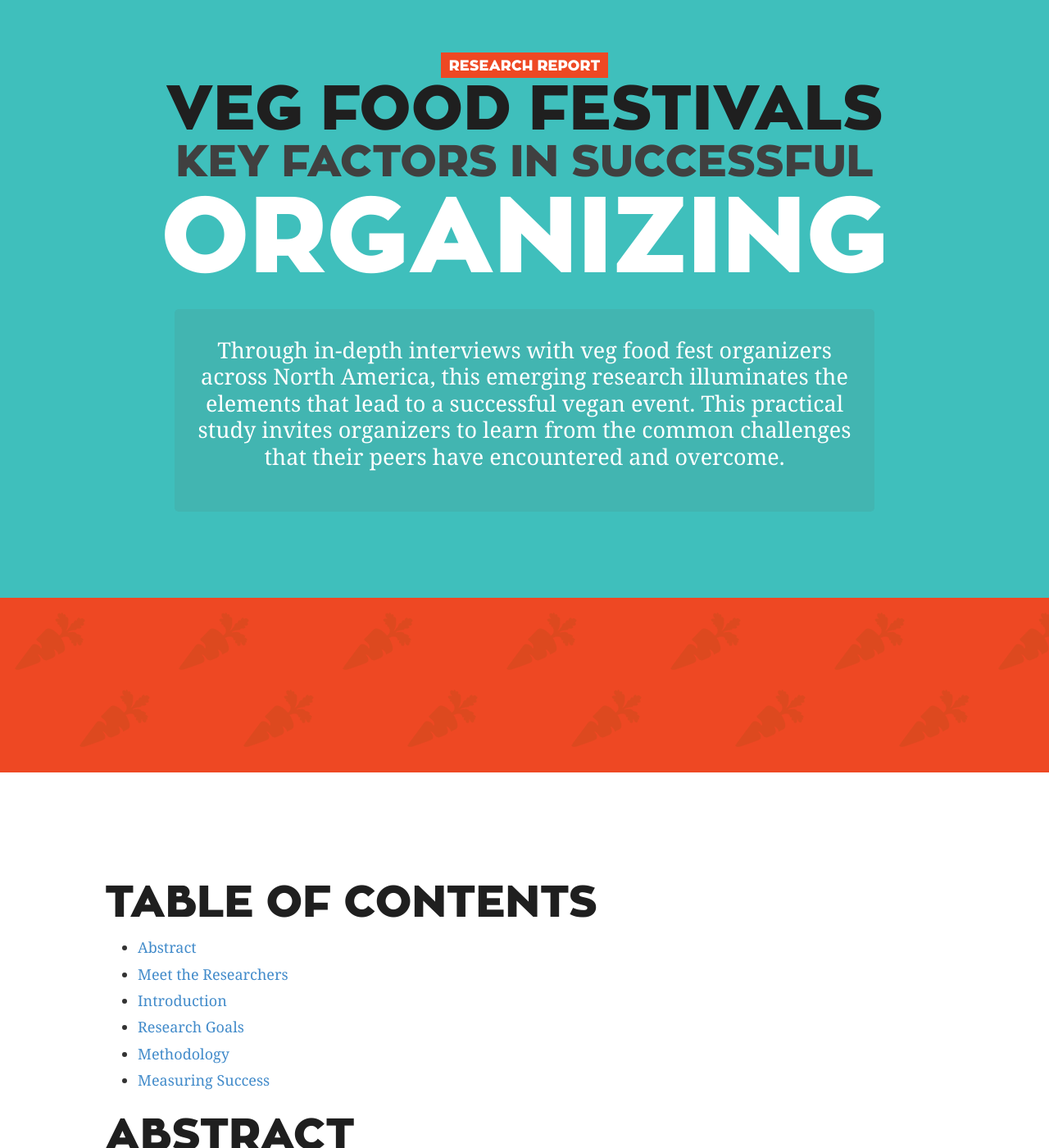
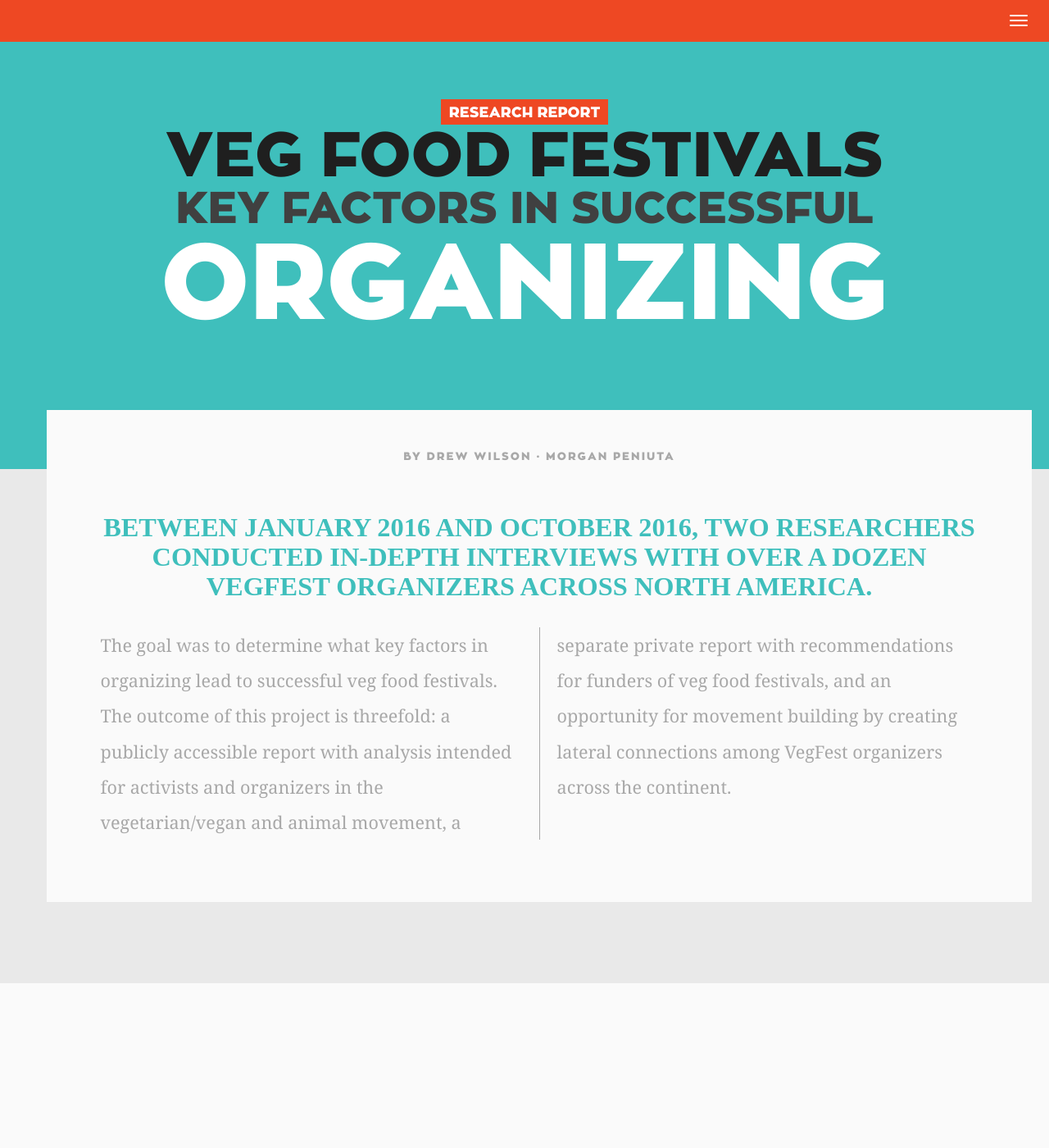
Before and after one commit to VegFest/vegfest.org, a Jekyll site: the page built from _posts/2016-07-07-research2016.md, in a window 1280 px wide and 1400 px high. Shown: the whole window at 82% size. Built offline with Jekyll 4.4.1, drawn with Linux system fonts in a browser that asks for light colours.

Commit message:
styling to look up like mockup

```diff
--- a/_layouts/research2016-template.html
+++ b/_layouts/research2016-template.html
@@ -31,6 +31,32 @@
 
 	</head>
 	<body>
+
+		<nav class="navbar navbar-default navbar-fixed-top" role="navigation">
+
+      <div class="navbar-header">
+						<button type="button" class="navbar-toggle collapsed" data-toggle="collapse" data-target="#toc">
+                <span class="sr-only">Toggle navigation</span>
+                <span class="icon-bar"></span>
+                <span class="icon-bar"></span>
+                <span class="icon-bar"></span>
+            </button>
+
+      </div>
+
+      <!-- Collect the nav links, forms, and other content for toggling -->
+      <div class="collapse navbar-collapse" id="toc">
+          <ul class="nav navbar-nav">
+						{% for post in site.categories['research2016'] reversed %}
+							<li><a href="#{{post.title | slugify}}" data-toggle="collapse" data-target=".navbar-collapse.in">{{forloop.index}}. {{post.title}}</a></li>
+						{% endfor %}
+          </ul>
+      </div>
+
+		</nav>
+
+
+
 		<div class="container-fluid" id="top-heading">
 			<header class="row" id="research-header">
 				<span id="research-report-box">
@@ -39,35 +65,30 @@
 				<h1>Veg Food Festivals</h1>
 				<h2 style="color: #404040;">Key Factors in Successful</h2>
 				<h3>Organizing</h1>
-				<div class="row">
-					<div class="col-sm-offset-1 col-sm-10" >
-						<p>
-							Through in-depth interviews with veg food fest organizers across North
-							America, this emerging research illuminates the elements that lead to
-							a successful vegan event. This practical study invites organizers to
-							learn from the common challenges that their peers have encountered
-							and overcome.
-						</p>
-					</div>
 				</div>
 			</header>
 
-			<section class="row red-veg-pattern-background" id="ask" style="padding-bottom: 15%;">
+			<section class="row text-center" id="abstract">
 
+				<section id="abstract-text">
+					<div id="authors">
+						By Drew Wilson &middot; Morgan Peniuta
+					</div>
+					<h1>Between January 2016 and October 2016, two researchers conducted in-depth interviews with over a dozen VegFest organizers across North America.</h1>
+					<p>The goal was to determine what key factors in organizing lead to successful veg food festivals. The outcome of this project is threefold: a publicly accessible report with analysis intended for activists and organizers in the vegetarian/vegan and animal movement, a separate private report with recommendations for funders of veg food festivals, and an opportunity for movement building by creating lateral connections among VegFest organizers across the continent.</p>
+				</section>
 			</section>
 			<section class="row " style="padding-bottom: 15%;">
 				<main>
 
+					{% for post in site.categories['research2016'] reversed %}
+						<a name="{{post.title | slugify}}"></a>
+						<div class="" style='padding-top:100px;'>
 
-					<h1>Table of Contents</h1>
-					<ul>
-						{% for post in site.categories['research2016'] reversed %}
-							<li><a href="#{{post.title | slugify}}">{{post.title}}</a></li>
-						{% endfor %}
-					</ul>
+						</div>
 
-					{% for post in site.categories['research2016'] reversed %}
-						<a name="{{post.title | slugify}}"></a><h1>{{post.title}}</h1>
+
+						<h1>{{post.title}}</h1>
 
 						<section>
 						{{post.content | markdownify}}
--- a/assets/stylesheets/vegfest-research-2016-style.css
+++ b/assets/stylesheets/vegfest-research-2016-style.css
@@ -2,14 +2,15 @@
 ---
 
 #research-header {
+  padding-top: 120px;
   padding-left: 10%;
   padding-right: 10%;
-  padding-bottom: 5%;
+  padding-bottom: 10%;
   background-color: {{site.brand.colors.blue}};
   color: white;
   text-transform: uppercase;
   text-align: center;
-  padding-top: 5%;
+
 }
 
 #research-header p {
@@ -36,6 +37,7 @@
   font-weight: {{site.brand.fontface.primaryweight}};
   font-size: 5em;
   line-height: 30%;
+  margin-bottom: .5em;
 }
 
 #research-report-box {
@@ -98,6 +100,7 @@
   color: rgba(0, 0, 0, 0.8);
   font-family: Georgia, Cambria, 'Times New Roman', Times, serif;
   line-height: 1.8em;
+  background:#fafafa;
 }
 body h1, body h2, body h3, body h4 {
   /*font-family: 'Lucida Grande', 'Lucida Sans Unicode', 'Lucida Sans', Geneva, Verdana, sans-serif;*/
@@ -115,3 +118,190 @@
   color: #3d3d3d;
   font-weight: bold;
 }
+
+#abstract {
+  padding-bottom: 3.5em;
+  background:#e9e9e9;
+}
+#abstract-text {
+  margin: -4em 2em 2em 4em;
+  background:#fafafa;
+  padding:1% 5% 5% 5%;
+}
+#abstract-text p {
+  color: #a8a8a8;
+  padding-top: 1em;
+  font-size: 1.2em;
+  text-align: left;
+  line-height: 2em;
+  -webkit-column-count: 2; /* Chrome, Safari, Opera */
+  -moz-column-count: 2; /* Firefox */
+  column-count: 2;
+
+  -webkit-column-rule-style: solid; /* Chrome, Safari, Opera */
+  -moz-column-rule-style: solid; /* Firefox */
+  column-rule-style: solid;
+
+  -webkit-column-rule-width: 1px; /* Chrome, Safari, Opera */
+  -moz-column-rule-width: 1px; /* Firefox */
+  column-rule-width: 1px;
+  -webkit-column-gap: 2em; /* Chrome, Safari, Opera */
+  -moz-column-gap: 2em; /* Firefox */
+  column-gap: 2em;
+}
+
+#abstract h1 {
+  font-size: 1.8em;
+  font-family: OpenSans;
+  color: #3FBFBC;
+}
+
+#authors {
+  margin: 2em 0 4em 0em;
+  text-transform: uppercase;
+  letter-spacing: 2px;
+  color: #a8a8a8;
+  font-size: .75em;
+  font-family: 'zona_black_regular',sans-serif;
+}
+
+@media (max-width: 10000px) {
+    .navbar-header {
+        float: none;
+    }
+    .navbar-left,.navbar-right {
+        float: none !important;
+    }
+    .navbar-toggle {
+        display: block;
+    }
+
+    .navbar-collapse {
+        border-top: 1px solid transparent;
+        box-shadow: inset 0 1px 0 rgba(255,255,255,0.1);
+    }
+    .navbar-fixed-top {
+		top: 0;
+		border-width: 0 0 1px;
+	}
+    .navbar-collapse.collapse {
+        display: none!important;
+    }
+    .navbar-nav {
+        float: none!important;
+		margin-top: 7.5px;
+	}
+	.navbar-nav>li {
+        float: none;
+    }
+    .navbar-nav>li>a {
+        padding-top: 10px;
+        padding-bottom: 10px;
+    }
+    .collapse.in{
+  		display:block !important;
+	}
+}
+.navbar-default {
+  background-color: #ee4823;
+  border-color: #ee4823;
+}
+.navbar-default .navbar-brand {
+  color: #ffffff;
+}
+.navbar-default .navbar-brand:hover,
+.navbar-default .navbar-brand:focus {
+  color: #ffffff;
+}
+.navbar-default .navbar-text {
+  color: #ffffff;
+}
+.navbar-default .navbar-nav > li > a {
+  color: #ffffff;
+}
+.navbar-default .navbar-nav > li > a:hover,
+.navbar-default .navbar-nav > li > a:focus {
+  color: #ffffff;
+}
+.navbar-default .navbar-nav > li > .dropdown-menu {
+  background-color: #ee4823;
+}
+.navbar-default .navbar-nav > li > .dropdown-menu > li > a {
+  color: #ffffff;
+}
+.navbar-default .navbar-nav > li > .dropdown-menu > li > a:hover,
+.navbar-default .navbar-nav > li > .dropdown-menu > li > a:focus {
+  color: #ffffff;
+  background-color: #ee4823;
+}
+.navbar-default .navbar-nav > li > .dropdown-menu > li > .divider {
+  background-color: #ee4823;
+}
+.navbar-default .navbar-nav .open .dropdown-menu > .active > a,
+.navbar-default .navbar-nav .open .dropdown-menu > .active > a:hover,
+.navbar-default .navbar-nav .open .dropdown-menu > .active > a:focus {
+  color: #ffffff;
+  background-color: #ee4823;
+}
+.navbar-default .navbar-nav > .active > a,
+.navbar-default .navbar-nav > .active > a:hover,
+.navbar-default .navbar-nav > .active > a:focus {
+  color: #ffffff;
+  background-color: #ee4823;
+}
+.navbar-default .navbar-nav > .open > a,
+.navbar-default .navbar-nav > .open > a:hover,
+.navbar-default .navbar-nav > .open > a:focus {
+  color: #ffffff;
+  background-color: #ee4823;
+}
+.navbar-default .navbar-toggle {
+  border-color: #ee4823;
+}
+.navbar-default .navbar-toggle:hover,
+.navbar-default .navbar-toggle:focus {
+  background-color: #ee4823;
+}
+.navbar-default .navbar-toggle .icon-bar {
+  background-color: #ffffff;
+}
+.navbar-default .navbar-collapse,
+.navbar-default .navbar-form {
+  border-color: #ffffff;
+}
+.navbar-default .navbar-link {
+  color: #ffffff;
+}
+.navbar-default .navbar-link:hover {
+  color: #ffffff;
+}
+
+@media (max-width: 767px) {
+  .navbar-default .navbar-nav .open .dropdown-menu > li > a {
+    color: #ffffff;
+  }
+  .navbar-default .navbar-nav .open .dropdown-menu > li > a:hover,
+  .navbar-default .navbar-nav .open .dropdown-menu > li > a:focus {
+    color: #ffffff;
+  }
+  .navbar-default .navbar-nav .open .dropdown-menu > .active > a,
+  .navbar-default .navbar-nav .open .dropdown-menu > .active > a:hover,
+  .navbar-default .navbar-nav .open .dropdown-menu > .active > a:focus {
+    color: #ffffff;
+    background-color: #ee4823;
+  }
+}
+
+#toc {
+  text-align: left;
+  padding-left: 60%;
+  font-family: 'zona_black_regular',sans-serif;
+  font-size: 2em;
+  letter-spacing: 2px;
+  text-transform: uppercase;
+  padding-bottom: 200%;
+  padding-top: 10%;
+}
+#toc li {
+  padding-bottom: 1em;
+}
```
